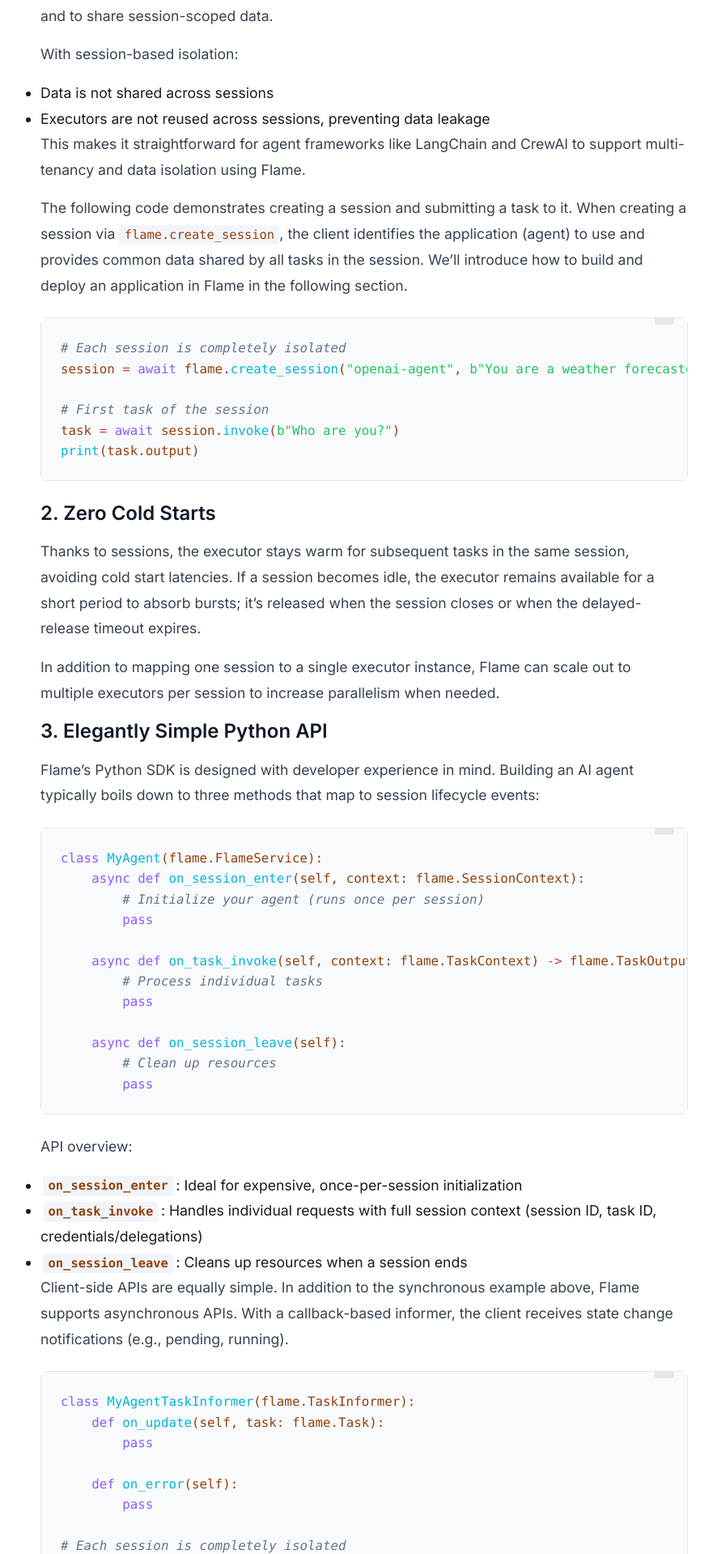
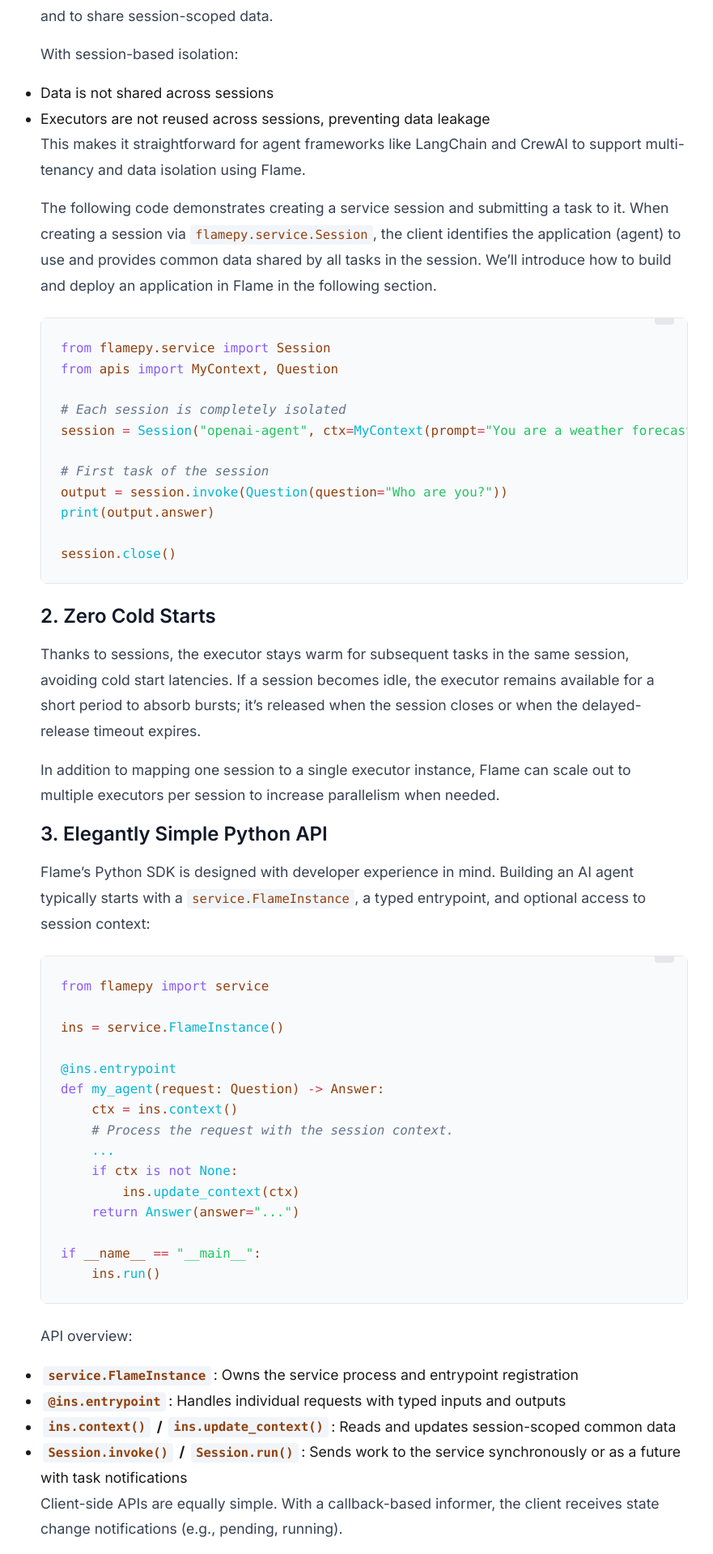
Before and after one commit to xflops/xflops.github.io, a Jekyll site: the page built from _blog/2025-08-15-building-agents-with-flame.md, in a window 1280 px wide. Shown: the part 805-2724 px from the top of the page at 81% size, without its empty margins (190-1071 px from the left). Built offline with Jekyll 4.4.1, drawn with Linux system fonts in a browser that asks for light colours; some of the changed text lies outside the part shown.

Commit message:
Update blog examples for FlamePy service API

````diff
--- a/_blog/2025-08-15-building-agents-with-flame.md
+++ b/_blog/2025-08-15-building-agents-with-flame.md
@@ -23,15 +23,20 @@
 
 This makes it straightforward for agent frameworks like LangChain and CrewAI to support multi-tenancy and data isolation using Flame.
 
-The following code demonstrates creating a session and submitting a task to it. When creating a session via `flame.create_session`, the client identifies the application (agent) to use and provides common data shared by all tasks in the session. We’ll introduce how to build and deploy an application in Flame in the following section.
+The following code demonstrates creating a service session and submitting a task to it. When creating a session via `flamepy.service.Session`, the client identifies the application (agent) to use and provides common data shared by all tasks in the session. We’ll introduce how to build and deploy an application in Flame in the following section.
 
 ```python
+from flamepy.service import Session
+from apis import MyContext, Question
+
 # Each session is completely isolated
-session = await flame.create_session("openai-agent", b"You are a weather forecaster.")
+session = Session("openai-agent", ctx=MyContext(prompt="You are a weather forecaster."))
 
 # First task of the session
-task = await session.invoke(b"Who are you?")
-print(task.output)
+output = session.invoke(Question(question="Who are you?"))
+print(output.answer)
+
+session.close()
 ```
 
 ### 2. Zero Cold Starts
@@ -42,47 +47,57 @@
 
 ### 3. Elegantly Simple Python API
 
-Flame’s Python SDK is designed with developer experience in mind. Building an AI agent typically boils down to three methods that map to session lifecycle events:
+Flame’s Python SDK is designed with developer experience in mind. Building an AI agent typically starts with a `service.FlameInstance`, a typed entrypoint, and optional access to session context:
 
 ```python
-class MyAgent(flame.FlameService):
-    async def on_session_enter(self, context: flame.SessionContext):
-        # Initialize your agent (runs once per session)
-        pass
+from flamepy import service
 
-    async def on_task_invoke(self, context: flame.TaskContext) -> flame.TaskOutput:
-        # Process individual tasks
-        pass
+ins = service.FlameInstance()
 
-    async def on_session_leave(self):
-        # Clean up resources
-        pass
+@ins.entrypoint
+def my_agent(request: Question) -> Answer:
+    ctx = ins.context()
+    # Process the request with the session context.
+    ...
+    if ctx is not None:
+        ins.update_context(ctx)
+    return Answer(answer="...")
+
+if __name__ == "__main__":
+    ins.run()
 ```
 
 API overview:
-- **`on_session_enter`**: Ideal for expensive, once-per-session initialization
-- **`on_task_invoke`**: Handles individual requests with full session context (session ID, task ID, credentials/delegations)
-- **`on_session_leave`**: Cleans up resources when a session ends
+- **`service.FlameInstance`**: Owns the service process and entrypoint registration
+- **`@ins.entrypoint`**: Handles individual requests with typed inputs and outputs
+- **`ins.context()` / `ins.update_context()`**: Reads and updates session-scoped common data
+- **`Session.invoke()` / `Session.run()`**: Sends work to the service synchronously or as a future with task notifications
 
-Client-side APIs are equally simple. In addition to the synchronous example above, Flame supports asynchronous APIs. With a callback-based informer, the client receives state change notifications (e.g., pending, running).
+Client-side APIs are equally simple. With a callback-based informer, the client receives state change notifications (e.g., pending, running).
 
 ```python
-class MyAgentTaskInformer(flame.TaskInformer):
-    def on_update(self, task: flame.Task):
+import flamepy
+from flamepy.service import Session
+
+class MyAgentTaskInformer(flamepy.TaskInformer):
+    def on_update(self, task: flamepy.Task):
         pass
 
     def on_error(self):
         pass
 
 # Each session is completely isolated
-session = await flame.create_session("openai-agent", b"You are a weather forecaster.")
+session = Session("openai-agent", ctx=MyContext(prompt="You are a weather forecaster."))
 
 informer = MyAgentTaskInformer()
 
-await session.invoke(b"Who are you?", informer)
+future = session.run(Question(question="Who are you?"), informer)
+output = future.result()
+
+session.close()
 ```
 
-As a distributed system, Flame schedules tasks onto executors according to the scheduler’s algorithm. Client calls like `flame.create_session` and `session.invoke` enqueue work and don’t synchronously trigger server-side execution. Executors pick up work when scheduled.
+As a distributed system, Flame schedules tasks onto executors according to the scheduler’s algorithm. Client calls like `Session.invoke` and `Session.run` enqueue work for the matching application. Executors pick up work when scheduled.
 
 ### 4. Universal Integration: Framework-Agnostic
 
@@ -90,20 +105,29 @@
 
 ```python
 # LangChain Integration Example
-from langchain.agents import create_openai_functions_agent, AgentExecutor
-from langchain.chat_models import ChatOpenAI
+from flamepy import service
+from langchain.agents import create_agent
+from langchain.messages import HumanMessage, SystemMessage
+from langchain_deepseek import ChatDeepSeek
 
-class LangChainAgent(FlameService):
-    async def on_session_enter(self, context: SessionContext):
-        llm = ChatOpenAI(temperature=0)
-        self.agent = create_openai_functions_agent(llm, tools, prompt)
-        self.agent_executor = AgentExecutor(agent=self.agent, tools=tools)
+ins = service.FlameInstance()
 
-    async def on_task_invoke(self, context: TaskContext) -> TaskOutput:
-        result = await self.agent_executor.ainvoke({
-            "input": context.input.decode("utf-8")
-        })
-        return TaskOutput(data=result["output"].encode("utf-8"))
+llm = ChatDeepSeek(model="deepseek-chat", temperature=0, max_retries=2)
+agent = create_agent(model=llm)
+
+@ins.entrypoint
+def my_agent(q: Question) -> Answer:
+    messages = []
+
+    ctx = ins.context()
+    if ctx is not None and isinstance(ctx, SysPrompt):
+        messages.append(SystemMessage(content=ctx.prompt))
+
+    messages.append(HumanMessage(content=q.question))
+    output = agent.invoke({"messages": messages})
+    answer = output["messages"][-1].content
+
+    return Answer(answer=answer)
 ```
 
 This flexibility means:
@@ -117,50 +141,71 @@
 
 ### The Agent Implementation
 
-This example uses the OpenAI Python SDK to chat with DeepSeek:
-- In `on_session_enter`, it reads the API key and creates a client for DeepSeek; the session’s common data acts as the system prompt
-- In `on_task_invoke`, it combines the system prompt with the task input (user prompt), calls DeepSeek, and returns the response as the task output
-- In `on_session_leave`, no cleanup is required for this example
+This example uses the OpenAI Agents SDK with a DeepSeek-compatible client:
+- The service process creates a `service.FlameInstance` and registers a typed entrypoint
+- The session’s common data provides the agent instructions and conversation history
+- The entrypoint calls `ins.context()` before running the agent and `ins.update_context()` after the custom session has captured new messages
 
-Flame guarantees that `on_task_invoke` runs only after a successful `on_session_enter`. If `on_session_enter` fails (after retries), the session fails. Similarly, a task fails if `on_task_invoke` raises an error. Clients receive task status notifications, and a failed task does not affect other tasks in the session.
+Flame guarantees that each task enters the registered entrypoint with the right session context. If the entrypoint raises an error, that task fails while other tasks and sessions remain isolated.
 
 ```python
 import os
-import asyncio
-import flame
-from flame import FlameService, SessionContext, TaskContext, TaskOutput
-from openai import OpenAI
+from typing_extensions import TypedDict
+from openai import AsyncOpenAI
+from agents import (
+    Agent,
+    Runner,
+    function_tool,
+    set_default_openai_api,
+    set_default_openai_client,
+    set_tracing_disabled,
+)
+from flamepy import service
+from apis import MyContext, Question, Answer, MyCustomSession
 
-class OpenAIAgent(FlameService):
-    def __init__(self):
-        self.client = None
-        self.system_prompt = None
+ds_client = AsyncOpenAI(
+    base_url="https://api.deepseek.com",
+    api_key=os.getenv("DEEPSEEK_API_KEY"),
+)
+set_default_openai_client(ds_client)
+set_tracing_disabled(True)
+set_default_openai_api("chat_completions")
 
-    async def on_session_enter(self, context: SessionContext):
-        # Initialize OpenAI client once per session
-        self.client = OpenAI(
-            api_key=os.getenv("DEEPSEEK_API_KEY"),
-            base_url="https://api.deepseek.com"
-        )
-        self.system_prompt = context.common_data.decode("utf-8")
+ins = service.FlameInstance()
 
-    async def on_task_invoke(self, context: TaskContext) -> TaskOutput:
-        response = self.client.chat.completions.create(
-            model="deepseek-chat",
-            messages=[
-                {"role": "system", "content": self.system_prompt},
-                {"role": "user", "content": context.input.decode("utf-8")}
-            ]
-        )
-        return TaskOutput(data=response.choices[0].message.content.encode("utf-8"))
+class Location(TypedDict):
+    lat: float
+    long: float
 
-    async def on_session_leave(self):
-        # Clean up if needed
-        pass
+@function_tool
+async def fetch_weather(location: Location) -> str:
+    return "sunny"
+
+agent = Agent(
+    name="openai-agent-example",
+    model="deepseek-chat",
+    tools=[fetch_weather],
+)
+
+@ins.entrypoint
+async def my_agent(q: Question) -> Answer:
+    ctx = ins.context()
+
+    if ctx is not None and isinstance(ctx, MyContext):
+        session = MyCustomSession(ctx)
+        agent.instructions = ctx.prompt
+
+        result = await Runner.run(agent, q.question, session=session)
+        ctx.messages = session.history()
+        ins.update_context(ctx)
+    else:
+        result = await Runner.run(agent, q.question)
+
+    return Answer(answer=result.final_output)
 
 # Run the agent
 if __name__ == "__main__":
-    asyncio.run(flame.run(OpenAIAgent()))
+    ins.run()
 ```
 
 ### Deploy the Agent
@@ -188,10 +233,10 @@
 # /// script
 # dependencies = [
 #   "openai",
-#   "flame",
+#   "flamepy",
 # ]
 # [tool.uv.sources]
-# flame = { path = "/usr/local/flame/sdk/python" }
+# flamepy = { path = "/usr/local/flame/sdk/python" }
 # ///
 
 # ... your script code ...
@@ -214,28 +259,30 @@
 With the agent deployed, build a simple client to verify it. In this client, we create a session that asks the agent to act as a weather forecaster, then send a prompt asking the agent to introduce itself.
 
 ```python
-import flame
-import asyncio
+from flamepy.service import Session
+from apis import MyContext, Question
 
-async def main():
+def main():
     # Create a session with initial context
-    session = await flame.create_session(
+    session = Session(
         "openai-agent",
-        b"You are a weather forecaster."
+        ctx=MyContext(prompt="You are a weather forecaster."),
     )
 
     # Send a task to the same session
-    task1 = await session.invoke(b"Who are you?")
-    print(task1.output.decode("utf-8"))
+    output = session.invoke(Question(question="Who are you?"))
+    print(output.answer)
+
+    session.close()
 
 if __name__ == "__main__":
-    asyncio.run(main())
+    main()
 ```
 
 Run this client in a virtual environment on your desktop. You should see a response similar to the following:
 
 ```shell
-(agent_example) $ python3 ./examples/agents/client.py
+(agent_example) $ python3 ./examples/agents/openai/client.py -m "Who are you?"
 I’m your friendly weather forecaster assistant! 🌦️ I can help you check current weather conditions, forecasts, or answer any weather-related questions you have—whether it’s about rain, snow, storms, or just deciding if you need a jacket today.
 
 Want a forecast for your location or somewhere else? Just let me know! (Note: For real-time data, I may need you to enable location access or specify a place.)
````
Also changed, not shown: other parts of _blog/2025-08-15-building-agents-with-flame.md (+1 -1 lines), _blog/2025-09-02-executing-code-with-flame.md (+10 -6 lines), _blog/2025-11-18-crawler-with-flame.md (+22 -16 lines), _blog/2026-01-05-openai-agent-session-with-flame.md (+33 -21 lines).
